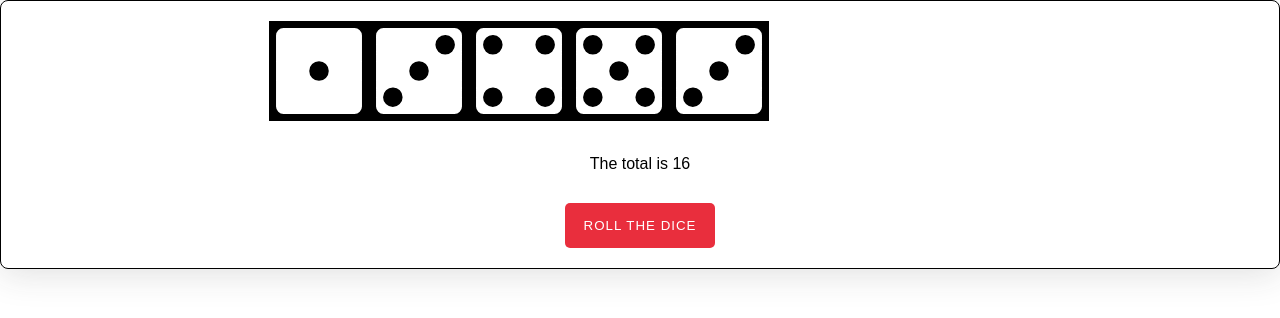
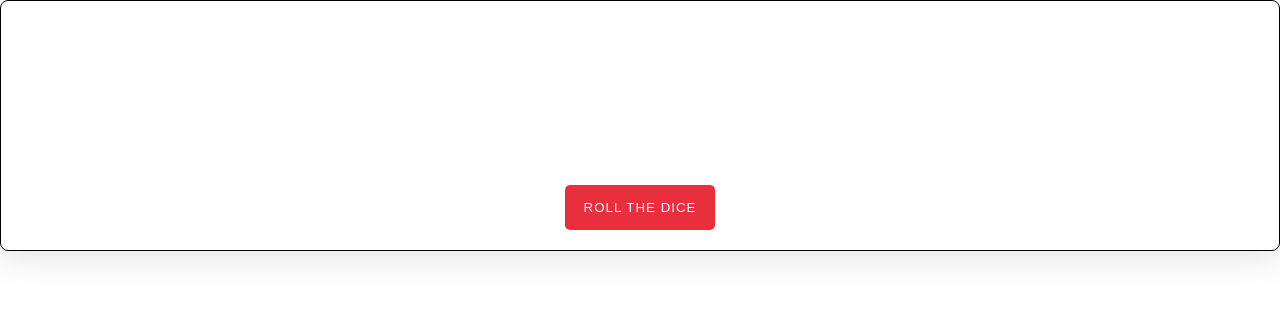
Before and after one commit to TimNooteboom/vuejs-yahtzee, a Vue app: page / in a window 1280 px wide. Shown: the top 318 px of the page. Built offline with nearby package versions, Linux system fonts and the light colour scheme.

Commit message:
Added Dice component

```diff
--- /dev/null
+++ b/src/components/Die.vue
@@ -0,0 +1,10 @@
+<template>
+    <img v-for="(die, index) in 5" :key="`die-${index}`" :id="`die-${index+1}`"  />
+</template>
+
+<script setup>
+
+</script>
+
+<style>
+</style>
--- a/src/components/Yahtzee.vue
+++ b/src/components/Yahtzee.vue
@@ -1,11 +1,7 @@
 <template>
   <div class="container">
     <div class="dice-wrapper">
-      <img id="die-1" />
-      <img id="die-2" />
-      <img id="die-3" />
-      <img id="die-4" />
-      <img id="die-5" />
+      <Die />
     </div>
     <p id="total"></p>
     <button @click="roll">Roll the dice</button>
@@ -14,30 +10,45 @@
 
 <script setup>
   import { ref, reactive } from 'vue'
+  import Die from './Die.vue'
 
-  const images = reactive(['one.svg', 'two.svg', 'three.svg', 'four.svg', 'five.svg', 'six.svg'])
+  const diceFace = reactive([
+    { name: 'dieOneValue', img: 'one.svg'},
+    { name: 'dieTwoValue', img: 'two.svg' },
+    { name: 'dieThreeValue', img: 'three.svg' },
+    { name: 'dieFourValue', img: 'four.svg' },
+    { name: 'dieFiveValue', img: 'five.svg' },
+    { name: 'dieSixValue', img: 'six.svg' }
+  ])
 
   const rollDice = () => {
-    let dieOneValue = Math.floor(Math.random()*6)
-      let dieTwoValue = Math.floor(Math.random()*6)
-      let dieThreeValue = Math.floor(Math.random()*6)
-      let dieFourValue = Math.floor(Math.random()*6)
-      let dieFiveValue = Math.floor(Math.random()*6)
+    // let dieOneValue = Math.floor(Math.random()*6)
+    // let dieTwoValue = Math.floor(Math.random()*6)
+    // let dieThreeValue = Math.floor(Math.random()*6)
+    // let dieFourValue = Math.floor(Math.random()*6)
+    // let dieFiveValue = Math.floor(Math.random()*6)
 
-      document.querySelector('#die-1').setAttribute('src', '/src/assets/dice/' + images[dieOneValue])
-      document.querySelector('#die-2').setAttribute('src', '/src/assets/dice/' + images[dieTwoValue])
-      document.querySelector('#die-3').setAttribute('src', '/src/assets/dice/' + images[dieThreeValue])
-      document.querySelector('#die-4').setAttribute('src', '/src/assets/dice/' + images[dieFourValue])
-      document.querySelector('#die-5').setAttribute('src', '/src/assets/dice/' + images[dieFiveValue])
-      document.querySelector('#total').innerHTML = 'The total is ' + ((dieOneValue+1) + (dieTwoValue+1) + (dieThreeValue+1) + (dieFourValue+1) + (dieFiveValue+1))
+    // document.querySelector('#die-1').setAttribute('src', '/src/assets/dice/' + diceFace[dieOneValue])
+    // document.querySelector('#die-2').setAttribute('src', '/src/assets/dice/' + diceFace[dieTwoValue])
+    // document.querySelector('#die-3').setAttribute('src', '/src/assets/dice/' + diceFace[dieThreeValue])
+    // document.querySelector('#die-4').setAttribute('src', '/src/assets/dice/' + diceFace[dieFourValue])
+    // document.querySelector('#die-5').setAttribute('src', '/src/assets/dice/' + diceFace[dieFiveValue])
+
+    diceFace.forEach((die) => {
+      die.val = Math.ceil(Math.random()*6)
+    })
+
+    console.log(diceFace)
+
+    // document.querySelector('#total').innerHTML = 'The total is ' + ((dieOneValue+1) + (dieTwoValue+1) + (dieThreeValue+1) + (dieFourValue+1) + (dieFiveValue+1))
   }
   const roll = () => {
     const word = ''
     const image = ''
     const value = 0
-    images.forEach((img, i) => {
-      console.log(i+1, img.split('.')[0], img)
-    })
+    // diceFace.forEach((img, i) => {
+    //   console.log(i+1, img.img.split('.')[0], img)
+    // })
 
     let dice = document.querySelectorAll(".dice-wrapper img")
     dice.forEach((die) => {
@@ -52,7 +63,7 @@
     }, 1000)
 
   }
-  roll()
+  // roll()
 </script>
 
 <style>
```
